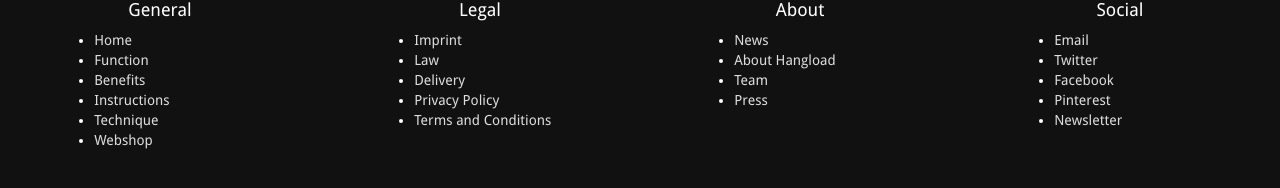
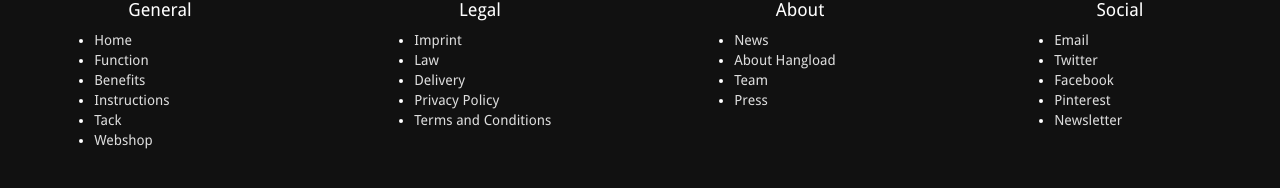
Before and after one commit to bodokaiser/hangload.com, a Jekyll site: the page built from index.html, in a window 1280 px wide and 900 px high, scrolled down 4315 px. Shown: the part 700-888 px from the top of the window. Built offline with Jekyll 4.4.1, drawn with Linux system fonts in a browser that asks for light colours; nearby versions of some CDN libraries; library files that are not in the unit come from our copies; Markdown is read by kramdown in place of the engine named in the settings.

Commit message:
Update footer.html

```diff
--- a/_includes/footer.html
+++ b/_includes/footer.html
@@ -10,7 +10,7 @@
           <li><a href="/#function">Function</a></li>
           <li><a href="/#benefits">Benefits</a></li>
           <li><a href="/instructions">Instructions</a></li>
-		  <li><a href="/technique">Technique</a></li>
+		  <li><a href="/technique">Tack</a></li>
           <li><a href="/webshop">Webshop</a></li>
          <!-- <li><a href="/#socialize">Socialize</a></li> -->
         </ul>
```
